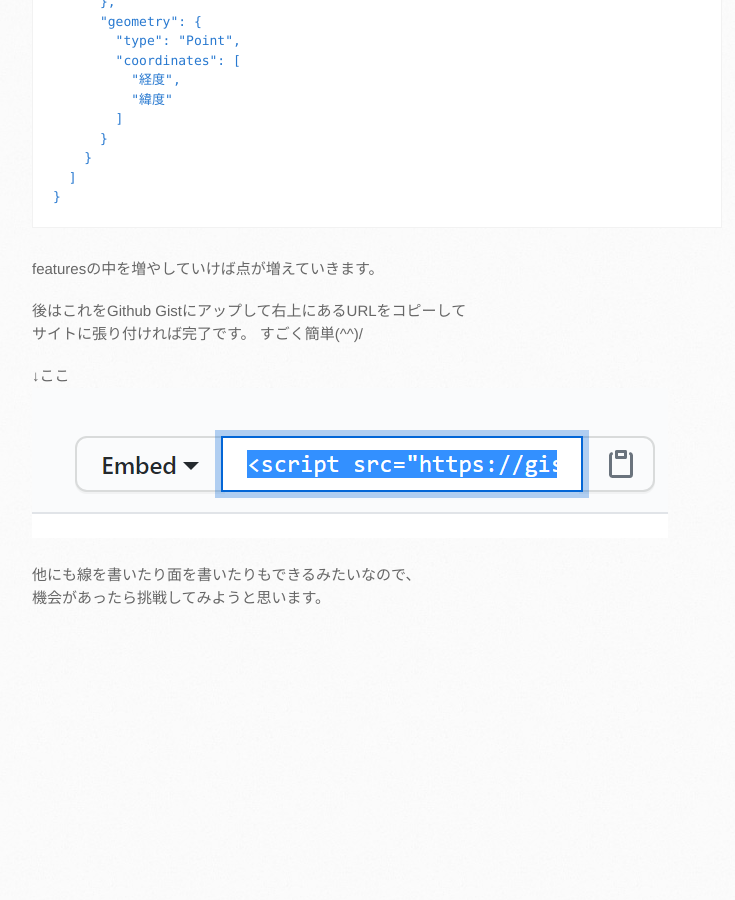
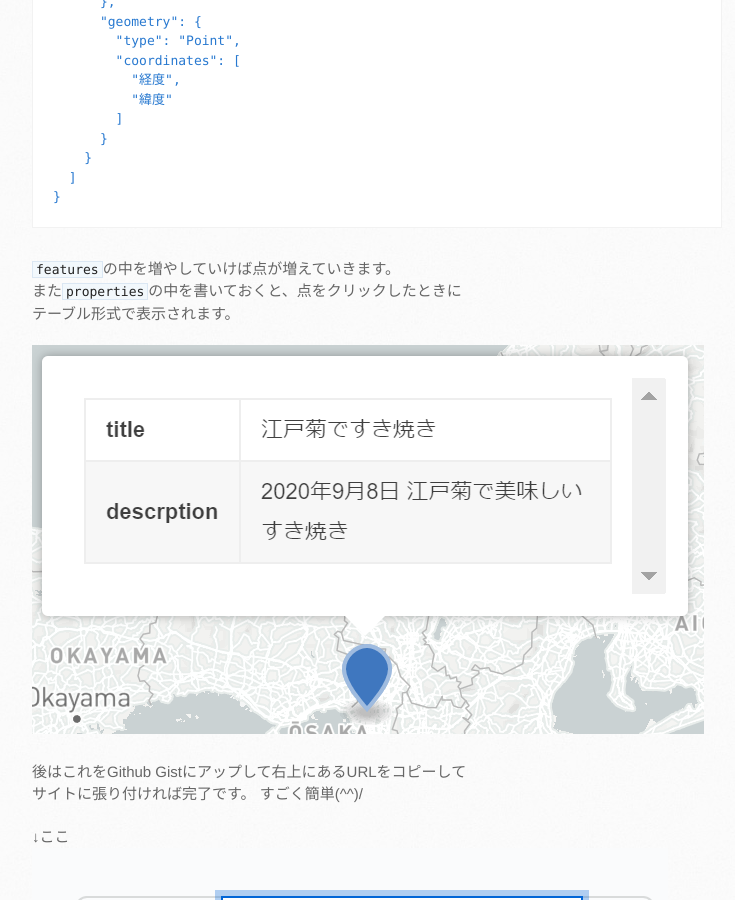
Before and after one commit to mtaketani113/mtaketani113.github.io, a Jekyll site: the page built from it/github/travel.md, in a window 1280 px wide and 900 px high, scrolled down 990 px. Shown: the whole window, without its empty margins (138-873 px from the left). Built offline with Jekyll 4.4.1, drawn with Linux system fonts in a browser that asks for light colours; comment, search, counter and statistics services are not loaded; the repository's description, which GitHub fills in, is left out; before the commit the page ends 1642 px from its top, so only the background shows below that.

Commit message:
mapのpuropertiesの説明を追加

````diff
--- a/it/github/travel.md
+++ b/it/github/travel.md
@@ -40,7 +40,11 @@ Github GistにGeoJsonを記載すると地図上に点を打ったりできま
 }
 ```
 
-featuresの中を増やしていけば点が増えていきます。
+`features`の中を増やしていけば点が増えていきます。
+また`properties`の中を書いておくと、点をクリックしたときに
+テーブル形式で表示されます。
+
+![propertiesの効果](/images/it/github/mapProperties.png)
 
 後はこれをGithub Gistにアップして右上にあるURLをコピーして
 サイトに張り付ければ完了です。
````
Also changed, not shown: images/it/github/mapProperties.png (added).
